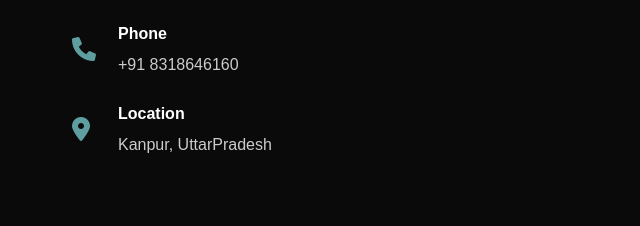
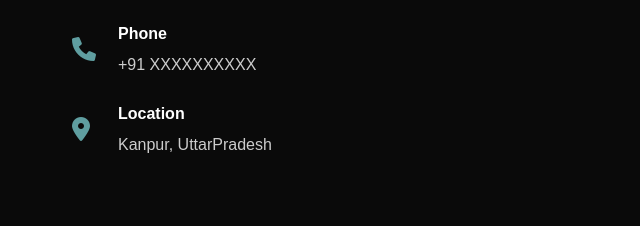
Before and after one commit to vanshikadua05/PORTFOLOP, a plain HTML site: page index.html in a window 1280 px wide. Shown: the part 5126-5352 px from the top of the page, 0-640 px from the left. Drawn offline with Linux system fonts and the light colour scheme.

Commit message:
Update index.html

```diff
--- a/index.html
+++ b/index.html
@@ -49,7 +49,7 @@
                     <a href="https://www.linkedin.com/in/vanshika-dua-785673230/" class="social-link"><i class="fab fa-linkedin"></i></a>
                     <a href="https://github.com/vanshikadua05" class="social-link"><i class="fab fa-github"></i></a>
                     <a href="mailto:1vanshika.dua@gmail.com" class="social-link"><i class="fas fa-envelope"></i></a>
-                    <a href="tel:+91 8318646160" class="social-link"><i class="fas fa-phone"></i></a>
+                    <a href="tel:+91 XXXXXXXXXX" class="social-link"><i class="fas fa-phone"></i></a>
                 </div>
             </div>
             <div class="hero-image">
@@ -486,7 +486,7 @@
                             <i class="fas fa-phone"></i>
                             <div class="method-info">
                                 <h4>Phone</h4>
-                                <p>+91 8318646160</p>
+                                <p>+91 XXXXXXXXXX</p>
                             </div>
                         </div>
                         <div class="contact-method">
```
